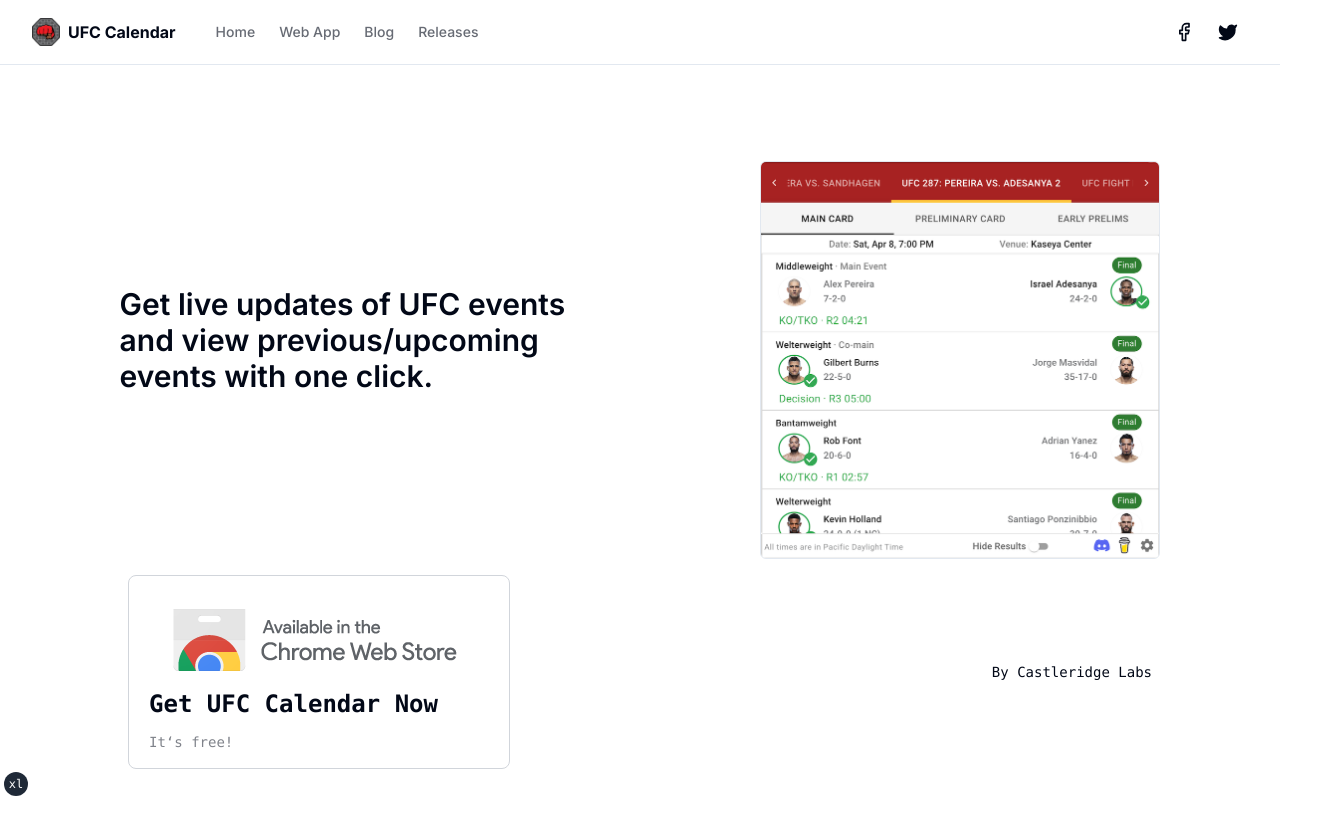
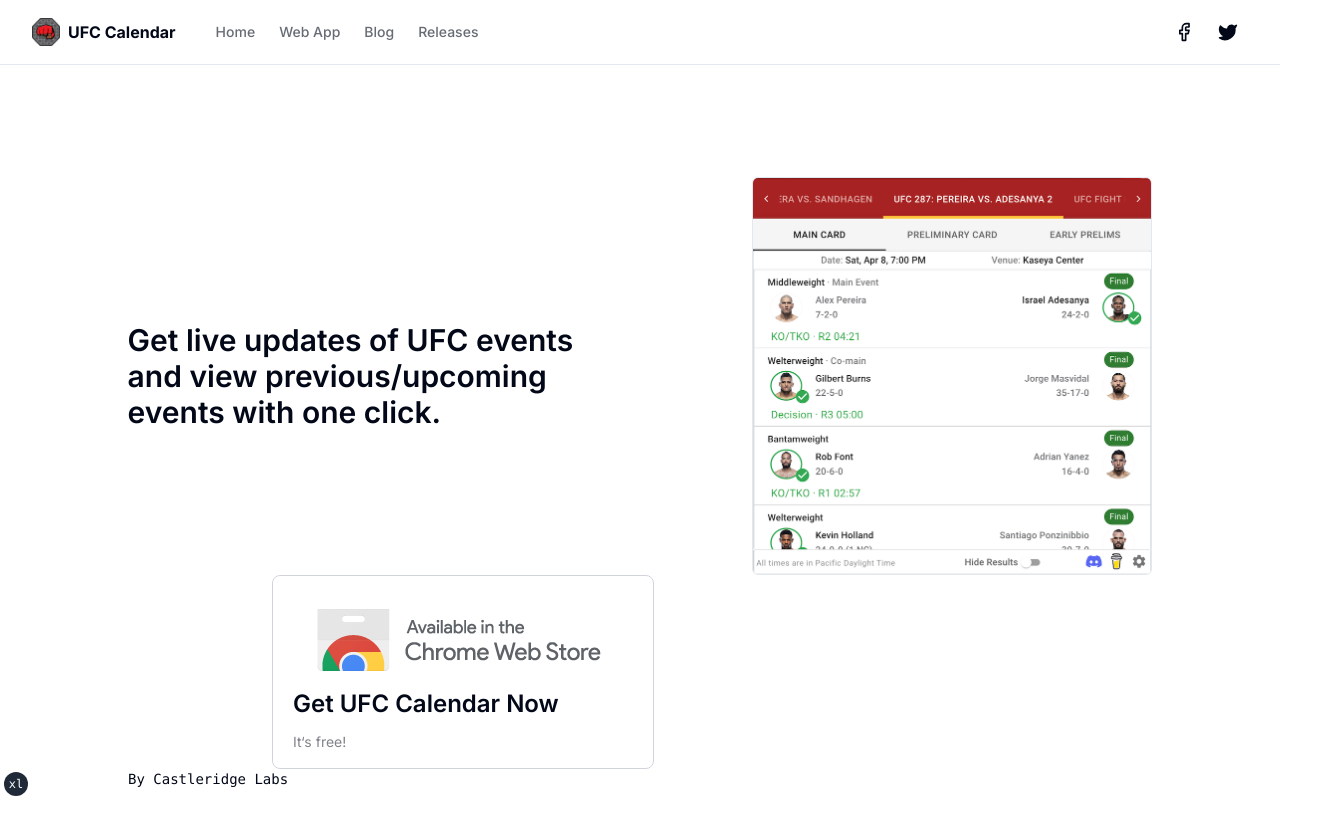
Before and after one commit to Castleridge-Labs/castleridge-labs.github.io, a Next.js app: page / in a window 1280 px wide. Shown: the top 834 px of the page, 1328 px wide, since content can reach past the window. Built offline with nearby package versions, Linux system fonts and the light colour scheme; no server answers.

Commit message:
looks better on iphone

```diff
--- a/app/blog/page.tsx
+++ b/app/blog/page.tsx
@@ -11,7 +11,7 @@
       return compareDesc(new Date(a.date), new Date(b.date));
     });
   return (
-    <main className="container flex min-h-screen flex-col items-center justify-between p-24 max-w-4xl py-6 lg:py-10">
+    <main className="container flex min-h-screen flex-col items-center justify-between sm:p-24 max-w-4xl py-6 lg:py-10">
       <div className="flex flex-col items-start gap-4 md:flex-row md:justify-between md:gap-8">
         <div className="flex-1 space-y-4">
           <h1 className="inline-block font-heading text-4xl tracking-tight lg:text-5xl">
--- a/app/page.tsx
+++ b/app/page.tsx
@@ -2,15 +2,15 @@
 
 export default function Home() {
   return (
-    <main className="flex min-h-screen flex-col items-center justify-between p-8 md:p-24">
+    <main className="flex min-h-screen flex-col items-center sm:justify-between container md:p-28">
       <div className="w-full md:flex md:justify-around place-items-center z-[-1]">
-        <p className="text-balance w-full md:max-w-[30ch] text-xl lg:text-3xl font-semibold mb-10">
+        <p className="text-balance w-full md:max-w-[30ch] text-xl lg:text-3xl font-semibold mb-1 mt-1">
           Get live updates of UFC events and view previous/upcoming events with
           one click.
         </p>
 
         <Image
-          className="min-w-[30ch] rounded-md border bg-muted transition-colors m"
+          className="min-w-[30ch] rounded-md border bg-muted transition-colors"
           src="/one.png"
           alt="ufc calendar picture"
           width={400}
@@ -19,20 +19,14 @@
         />
       </div>
 
-      <div className="z-10 w-full max-w-5xl items-center justify-between font-mono text-sm lg:flex">
-        <div className="left-0 top-0 flex w-full justify-center lg:static lg:w-auto">
+      <div className="flex flex-row w-full lg:ml-80 mt-10 sm:mt-0">
         <a
           href="https://chrome.google.com/webstore/detail/ufc-calendar-with-live-up/pdagojbjdekpdicaefbiolkpgobiaoch"
           className="group rounded-lg border px-5 py-4 transition-colors border-gray-300 hover:bg-gray-100 hover:dark:border-neutral-700 hover:dark:bg-neutral-800/30"
           target="_blank"
           rel="noopener noreferrer"
         >
-            <Image
-              src={"/chromestore.png"}
-              alt="logo"
-              width={340}
-              height={96}
-            />
+          <Image src={"/chromestore.png"} alt="logo" width={340} height={96} />
           <h2 className={`mb-3 text-2xl font-semibold`}>
             Get UFC Calendar Now
           </h2>
@@ -41,6 +35,8 @@
           </p>
         </a>
       </div>
+
+      <div className="z-10 w-full max-w-5xl items-center justify-between font-mono text-sm lg:flex">
         <div className="fixed bottom-0 left-0 flex h-48 w-full items-end justify-center bg-gradient-to-t from-white via-white dark:from-black dark:via-black lg:static lg:h-auto lg:w-auto lg:bg-none">
           <a
             className="pointer-events-none flex place-items-center gap-2 p-8 lg:pointer-events-auto lg:p-0"
```
Lines whose indentation alone changed are shown as unchanged.
